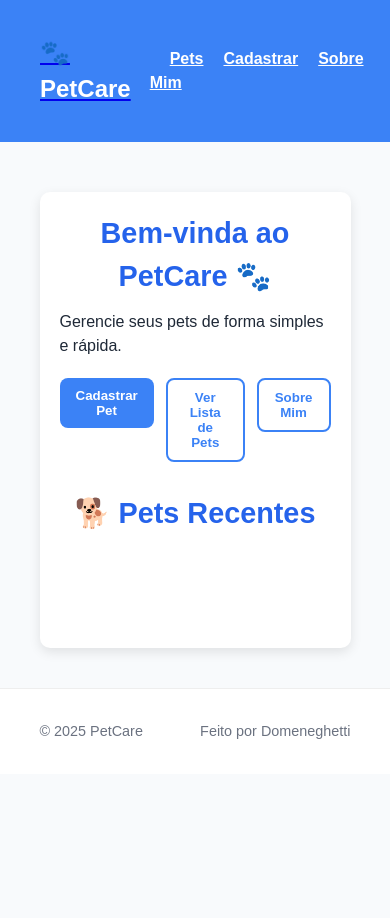
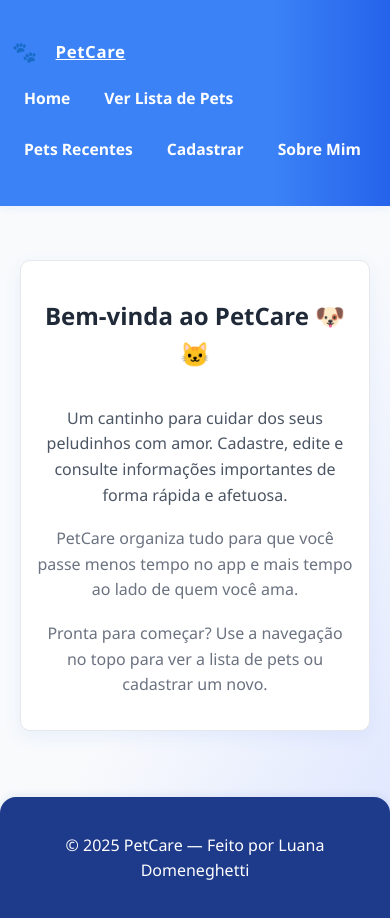
Before and after one commit to domeneghettii/Projeto-PetCare, a Next.js app: page / in a window 390 px wide. Before the commit the page ends 844 px from the top, so only its background shows below. Built offline with nearby package versions, Linux system fonts and the light colour scheme.

Commit message:
feat: ajustes.

```diff
--- a/src/app/globals.css
+++ b/src/app/globals.css
@@ -1,248 +1,251 @@
-* {
+/* ...existing code... */
+:root{
+  --primary-500: #3b82f6;
+  --primary-600: #2563eb;
+  --muted-100: #f1f5f9;
+  --muted-200: #e5e7eb;
+  --text-700: #1f2937;
+  --small-gray: #6b7280;
+}
+
+*{box-sizing:border-box}
+html,body,#root{height:100%}
+body {
+  font-family: 'Segoe UI', Arial, Helvetica, sans-serif;
+  background: linear-gradient(120deg, #f8fafc 60%, #e0e7ff 100%);
+  color: var(--text-700);
+  line-height: 1.6;
+  min-height: 100vh;
   margin: 0;
-  padding: 0;
+  -webkit-font-smoothing:antialiased;
+  -moz-osx-font-smoothing:grayscale;
+}
+
+/* Container central */
+.container {
+  max-width: 1100px;
+  margin: 0 auto;
+  padding: 32px 20px;
+  width: 100%;
+}
+
+/* Header full-width */
+header {
+  background: linear-gradient(90deg, var(--primary-500) 70%, var(--primary-600) 100%);
+  color: white;
+  padding: 18px 0;
+  margin-bottom: 36px;
+  box-shadow: 0 2px 8px rgba(59, 130, 246, 0.08);
+  border-radius: 0;
+  width: 100%;
+}
+header .container {
+  display: flex;
+  align-items: center;
+  justify-content: space-between;
+  gap: 16px;
+}
+header h2 {
+  font-size: 1.6rem;
+  font-weight: 700;
+  margin: 0;
+  letter-spacing: 0.6px;
+  display:flex;
+  align-items:center;
+  gap:10px;
+}
+header nav {
+  display:flex;
+  gap:18px;
+  align-items:center;
+}
+header nav .nav-link {
+  color: white;
+  font-weight: 600;
+  font-size: 0.98rem;
+  padding: 8px 12px;
+  border-radius: 8px;
+  text-decoration: none;
+}
+header nav .nav-link:hover {
+  background: rgba(255,255,255,0.12);
+  color: #e0e7ff;
+}
+
+/* Footer */
+footer {
+  background: #1e3a8a;
+  color: white;
+  padding: 18px 0;
+  text-align: center;
+  margin-top: 48px;
+  border-radius: 16px 16px 0 0;
+  font-size: 1rem;
+  box-shadow: 0 -2px 8px rgba(30, 58, 138, 0.08);
+}
+
+/* Card base */
+.card {
+  background: white;
+  border-radius: 16px;
+  box-shadow: 0px 6px 18px rgba(59, 130, 246, 0.08);
+  padding: 28px 24px;
+  margin-bottom: 24px;
+  max-width: 900px;
+  margin-left: auto;
+  margin-right: auto;
+  display: flex;
+  flex-direction: column;
+  border: 1px solid var(--muted-200);
+}
+
+/* Form/grid helpers */
+.form-grid {
+  display: grid;
+  grid-template-columns: 1fr 220px 120px;
+  gap: 16px;
+  align-items: end;
+}
+.form-row {
+  display: grid;
+  grid-template-columns: 1fr 1fr;
+  gap: 16px;
+  align-items: start;
+}
+.tutor-row {
+  display: flex;
+  gap: 12px;
+  align-items: center;
+  justify-content: flex-start;
+  margin-top: 8px;
+}
+.tutor-row .input { flex: 1; min-width: 0; }
+.tutor-row .secondary { white-space: nowrap; padding: 10px 14px; border-radius: 10px; align-self: flex-start; }
+
+.btn-row { display: flex; justify-content: center; margin-top: 8px; }
+.field { display: flex; flex-direction: column; }
+.field label { margin-bottom: 6px; color: var(--small-gray); font-size: 0.95rem; }
+
+.input { box-sizing: border-box; height: 44px; padding: 10px 12px; font-size: 1rem; width:100%; }
+
+input, select, textarea {
+  width: 100%;
+  padding: 12px;
+  border-radius: 10px;
+  border: 1px solid #d1d5db;
+  margin-top: 8px;
+  font-size: 1rem;
+  background: var(--muted-100);
+  transition: border 0.2s, box-shadow 0.2s, transform 0.05s;
+}
+textarea { min-height: 80px; resize: vertical; }
+input:focus, select:focus, textarea:focus {
+  outline: none;
+  border-color: var(--primary-500);
+  box-shadow: 0 0 8px rgba(59, 130, 246, 0.12);
+  transform: translateZ(0);
+}
+
+button {
+  border: none;
+  padding: 12px 20px;
+  border-radius: 10px;
+  font-weight: 600;
+  cursor: pointer;
+  font-size: 1rem;
+  transition: background 0.2s, color 0.2s, box-shadow 0.2s, transform 0.06s;
+  box-shadow: 0 2px 6px rgba(59, 130, 246, 0.07);
+}
+button.primary { background: linear-gradient(90deg, var(--primary-500) 80%, var(--primary-600) 100%); color: white; }
+button.primary:hover { background: var(--primary-600); box-shadow: 0 6px 18px rgba(37,99,235,0.12); }
+button.secondary { background: white; border: 2px solid var(--primary-500); color: var(--primary-500); }
+button.secondary:hover { background: var(--primary-500); color: white; }
+
+.pet-list {
+  display: grid;
+  grid-template-columns: repeat(auto-fit, minmax(260px, 1fr)); /* garante responsividade */
+  gap: 36px;
+  margin-top: 24px;
+  margin-bottom: 24px;
+  padding: 32px;
+  align-items: start;
+  justify-items: center;
+}
+
+.pet-card {
+  background: white;
+  border-radius: 14px;
+  box-shadow: 0px 4px 16px rgba(59, 130, 246, 0.07);
+  padding: 18px;
+  border: 1px solid var(--muted-200);
+  transition: box-shadow 0.2s, transform 0.08s;
+  display: flex;
+  flex-direction: column;
+  justify-content: space-between;
+  width: 100%;
+  max-width: 340px;
+  min-height: 320px;
   box-sizing: border-box;
 }
 
-body {
-  font-family: Arial, Helvetica, sans-serif;
+.pet-card > div:first-child {
+  height: 180px;
+  border-radius: 10px;
+  overflow: hidden;
   background: #f8fafc;
-  color: #1f2937;
-  line-height: 1.5;
+  margin-bottom: 12px;
 }
 
-
-.container {
-  max-width: 1100px;
-  margin: 0 auto;
-  padding: 20px;
-  width: 90%;
-  max-width: 1100px;
-  margin: 0 auto;
-  padding: 20px;
+.pet-card .link,
+.pet-card .nav-link {
+  margin-right: 8px;
 }
 
-
-header {
-  background: #3b82f6;
-  color: white;
-  padding: 15px 0;
-  margin-bottom: 30px;
-  position: relative;
+@media (max-width: 900px) {
+  .pet-list { gap: 24px; padding: 20px; }
+  .pet-card { max-width: 100%; min-height: 280px; }
 }
 
-header .container {
-  display: flex;
-  justify-content: space-between;
-  align-items: center;
-  width: 100%;
-}
-
-header h2 {
-  font-size: 1.5rem;
-  font-weight: bold;
-  color: white;
-  margin-left: 20px;
-  text-decoration: none;
-}
-header nav .nav-link {
-  margin-left: 20px;
-  color: white;
-  font-weight: bold;
-  transition: 0.3s;
-}
-
-header nav .nav-link:hover {
-  text-decoration: underline;
-}
+.pet-card:hover { box-shadow: 0px 8px 24px rgba(59, 130, 246, 0.13); transform: translateY(-4px); }
+.pet-card img { width: 100%; height: 180px; object-fit: cover; border-radius: 10px; margin-bottom: 10px; }
+.pet-card h3 { margin-bottom: 8px; color: #2563eb; font-weight: bold; font-size: 1.1rem; }
+.pet-card p { margin-bottom: 6px; }
 
 
-footer {
-  background: #1e3a8a;
-  color: white;
-  padding: 15px 0;
-  text-align: center;
-  margin-top: 40px;
-  position: relative;
-  bottom: 0;
-  width: 100%;
-}
+.message { background: var(--muted-200); border-radius: 10px; padding: 18px; margin-bottom: 24px; font-size: 1rem; }
+.small { color: var(--small-gray); font-size: 0.95rem; }
+.link { color: var(--primary-500); text-decoration: underline; cursor: pointer; font-weight: 500; }
+.link:hover { color: var(--primary-600); }
+.center { text-align: center; }
+.flex { display: flex; gap:8px; align-items:center; }
+button:active { transform: scale(0.97); transition: transform 0.06s; }
 
 
-.card {
-  background: white;
-  border-radius: 10px;
-  box-shadow: 0px 4px 12px rgba(0, 0, 0, 0.1);
-  padding: 20px;
-  margin-bottom: 20px;
-  max-width: 800px;
-  margin: 0 auto;
-  display: flex;
-  flex-direction: column;
+@media (max-width: 1100px) {
+  .container { padding: 28px 18px; }
+  .card { padding: 22px; max-width: 820px; }
+  .form-grid { grid-template-columns: 1fr 180px 100px; gap:12px; }
 }
-
-
-.title {
-  font-size: 1.8rem;
-  margin-bottom: 12px;
-  color: #2563eb;
-  font-weight: bold;
-  text-align: center;
+@media (max-width: 900px) {
+  header .container { flex-direction: column; align-items: flex-start; gap:10px; }
+  header h2 { font-size: 1.25rem; }
+  header nav { width:100%; justify-content:flex-start; flex-wrap:wrap; gap:10px; }
+  .form-grid { grid-template-columns: 1fr; gap:12px; align-items:stretch; }
+  .form-row { grid-template-columns: 1fr; gap:12px; }
+  .tutor-row { flex-direction: column; align-items: stretch; }
+  .tutor-row .secondary { align-self: flex-start; }
+  .btn-row { justify-content: center; }
+  .card { padding: 18px; border-radius: 12px; margin: 0 12px; }
 }
-
-
-input, select, textarea {
-  width: 100%;
-  padding: 10px;
-  border-radius: 8px;
-  border: 1px solid #d1d5db;
-  margin-top: 5px;
+@media (max-width: 600px) {
+  .container { padding: 18px 12px; }
+  .card { padding: 16px; border-radius: 10px; max-width: 100%; margin: 0 8px; }
+  header h2 { font-size: 1.05rem; }
+  .title { font-size: 1.5rem; }
+  input, select, textarea, .input { height:44px; font-size:0.95rem; padding:10px; }
+  button { padding:10px 14px; font-size:0.95rem; }
+  .pet-list { gap: 18px; padding: 14px; }
 }
-
-input:focus, select:focus, textarea:focus {
-  outline: none;
-  border-color: #3b82f6;
-  box-shadow: 0 0 5px rgba(59, 130, 246, 0.5);
+@media (hover: none) {
+  button { box-shadow:none; }
 }
-
-
-button {
-  border: none;
-  padding: 10px 16px;
-  border-radius: 8px;
-  font-weight: bold;
-  cursor: pointer;
-  transition: 0.3s;
-}
-
-button.primary {
-  background: #3b82f6;
-  color: white;
-}
-
-button.primary:hover {
-  background: #2563eb;
-}
-
-button.secondary {
-  background: white;
-  border: 2px solid #3b82f6;
-  color: #3b82f6;
-}
-
-button.secondary:hover {
-  background: #3b82f6;
-  color: white;
-}
-
-button.danger {
-  background: #ef4444;
-  color: white;
-}
-
-button.danger:hover {
-  background: #dc2626;
-}
-
-
-.pet-list {
-  display: grid;
-  grid-template-columns: repeat(auto-fill, minmax(280px, 1fr));
-  gap: 20px;
-  margin-top: 20px;
-  margin-bottom: 20px;
-  padding: 20px;
-}
-
-.pet-card img {
-  width: 100%;
-  height: 180px;
-  object-fit: cover;
-  border-radius: 10px;
-  margin-bottom: 10px;
-}
-
-.pet-card h3 {
-  margin-bottom: 8px;
-  color: #2563eb;
-  font-weight: bold;
-  font-size: 1.2rem;
-}
-.pet-card p {
-  margin-bottom: 6px;
-}
-
-.pet-details img {
-  width: 100%;
-  max-width: 400px;
-  border-radius: 10px;
-  margin-bottom: 16px;
-}
-
-.pagination {
-  display: flex;
-  justify-content: center;
-  gap: 10px;
-  margin-top: 16px;
-  margin-bottom: 40px;
-}
-
-.pagination button {
-  background: white;
-  border: 1px solid #3b82f6;
-  color: #3b82f6;
-  padding: 6px 12px;
-}
-
-.pagination button.active {
-  background: #3b82f6;
-  color: white;
-}
-.pagination button:hover {
-  background: #2563eb;
-  color: white;
-}
-.pagination button:disabled {
-  background: #e5e7eb;
-  border-color: #9ca3af;
-  color: #9ca3af;
-  cursor: not-allowed;
-}
-
-.message {
-  background: #e5e7eb;
-  border-radius: 8px;
-  padding: 16px;
-  margin-bottom: 20px;
-}
-
-.message.success {
-  background: #d1fae5;
-}
-
-.message.error {
-  background: #fee2e2;
-}
-
-
-.small {
-  color: #6b7280;
-  font-size: 0.9rem;
-}
-.bold {
-  font-weight: bold;
-}
-.link {
-  color: #3b82f6;
-  text-decoration: underline;
-  cursor: pointer;
-}
-.link:hover {
-  color: #2563eb;
-}
-.center {
-  text-align: center;
-}
-.flex {
-  display: flex;
-}
--- a/src/app/layout.jsx
+++ b/src/app/layout.jsx
@@ -1,19 +1,38 @@
 import "./globals.css";
-import Header from "../components/Header";
-import Footer from "../components/Footer";
+import Link from "next/link";
 
 export const metadata = {
-  title: "PetCare - Cadastro de Pets",
-  description: "Sistema de cadastro de pets em Next.js",
+  title: "PetCare",
 };
 
 export default function RootLayout({ children }) {
   return (
     <html lang="pt-BR">
       <body>
-        <Header />
+        <header>
+          <div className="container">
+            <h2>
+              <span style={{ fontSize: 20, marginRight: 8 }}>🐾</span>
+              <span style={{ textDecoration: "underline" }}>PetCare</span>
+            </h2>
+
+            <nav>
+              <Link href="/" className="nav-link">Home</Link>
+              <Link href="/pets" className="nav-link">Ver Lista de Pets</Link>
+              <Link href="/#recentes" className="nav-link">Pets Recentes</Link>
+              <Link href="/pets/cadastrar" className="nav-link">Cadastrar</Link>
+              <Link href="/sobre" className="nav-link">Sobre Mim</Link>
+            </nav>
+          </div>
+        </header>
+
         <main className="container">{children}</main>
-        <Footer />
+
+        <footer>
+          <div className="container center" style={{ paddingTop: 18, paddingBottom: 18 }}>
+            © {new Date().getFullYear()} PetCare — Feito por Luana Domeneghetti
+          </div>
+        </footer>
       </body>
     </html>
   );
--- a/src/app/page.jsx
+++ b/src/app/page.jsx
@@ -1,45 +1,25 @@
 "use client";
 import Link from "next/link";
-import { useEffect, useState } from "react";
-import { getPets } from "../lib/storage";
 
 export default function Home() {
-  const [pets, setPets] = useState([]);
+  return (
+    <>
+      <section className="card" style={{ textAlign: "center" }}>
+        <h1 className="title">Bem-vinda ao PetCare 🐶🐱</h1>
 
-  useEffect(() => {
-    setPets(getPets().slice(0, 3));
-  }, []);
+        <p style={{ maxWidth: 780, margin: "12px auto 18px", color: "#4b5563", fontSize: 16 }}>
+          Um cantinho para cuidar dos seus peludinhos com amor. Cadastre, edite e
+          consulte informações importantes de forma rápida e afetuosa.
+        </p>
 
-  return (
-    <div className="card">
-      <h1 className="title">Bem-vinda ao PetCare 🐾</h1>
-      <p>Gerencie seus pets de forma simples e rápida.</p>
+        <p style={{ color: "#6b7280", maxWidth: 760, margin: "0 auto" }}>
+          PetCare organiza tudo para que você passe menos tempo no app e mais tempo ao lado de quem você ama.
+        </p>
 
-      <div style={{ marginTop: "20px", display: "flex", gap: "12px" }}>
-        <Link href="/pets/novo">
-          <button className="primary">Cadastrar Pet</button>
-        </Link>
-        <Link href="/pets">
-          <button className="secondary">Ver Lista de Pets</button>
-        </Link>
-        <Link href="/sobre">
-          <button className="secondary">Sobre Mim</button>
-        </Link>
-      </div>
-
-      <h2 className="title" style={{ marginTop: "30px" }}>🐕 Pets Recentes</h2>
-      <div className="pet-list">
-        {pets.map((pet) => (
-          <div key={pet.id} className="card pet-card">
-            <img src={pet.photo || "/placeholder.png"} alt={pet.name} />
-            <h3>{pet.name}</h3>
-            <p>{pet.species} • {pet.age} anos</p>
-            <Link href={`/pets/${pet.id}`}>
-              <button className="secondary">Ver Detalhes</button>
-            </Link>
-          </div>
-        ))}
-      </div>
-    </div>
+        <p style={{ marginTop: 18, color: "#6b7280" }}>
+          Pronta para começar? Use a navegação no topo para ver a lista de pets ou cadastrar um novo.
+        </p>
+      </section>
+    </>
   );
 }
--- a/src/components/TutorDropdown.jsx
+++ b/src/components/TutorDropdown.jsx
@@ -1,7 +1,7 @@
 "use client";
 import { useState } from "react";
 
-export default function TutorDropdown({ tutors, value, onChange, onAddTutor }) {
+export default function TutorDropdown({ tutors, value, onChange, onAddTutor, loading }) {
   const [showNew, setShowNew] = useState(false);
   const [name, setName] = useState("");
   const [phone, setPhone] = useState("");
```
Also changed, not shown: src/components/PetForm.jsx (+3 -12 lines).
